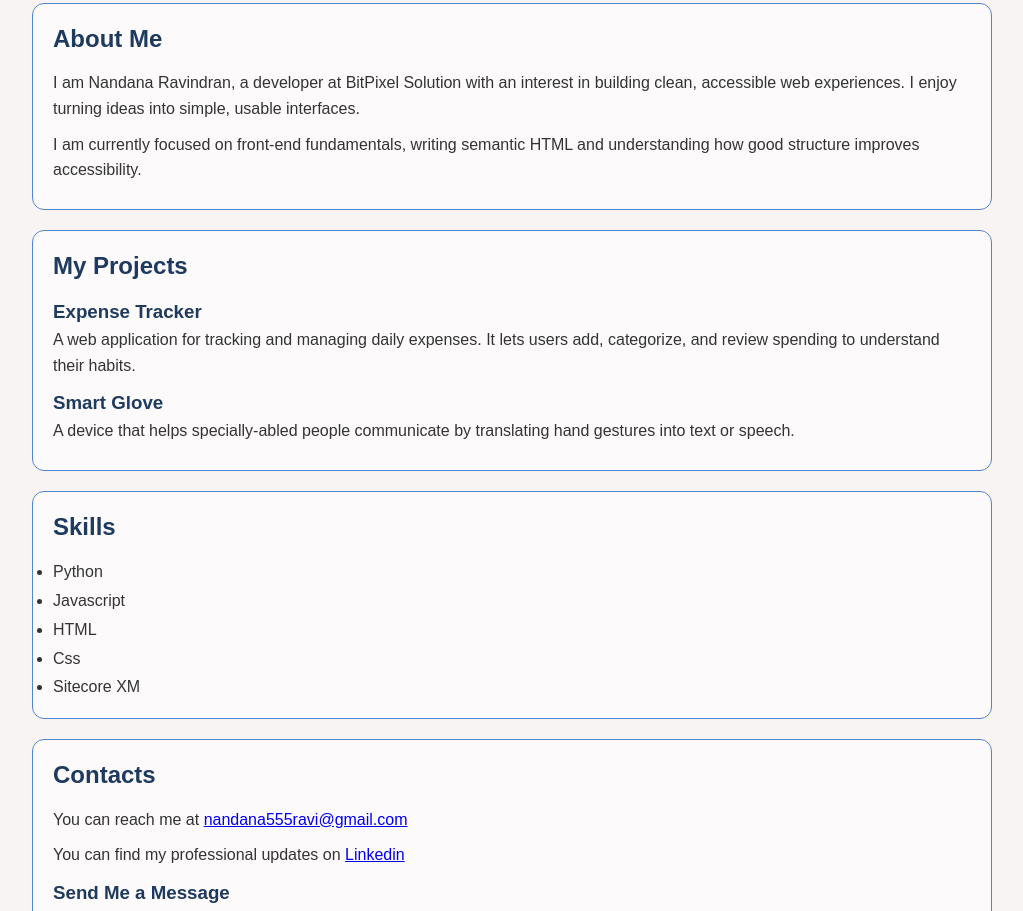
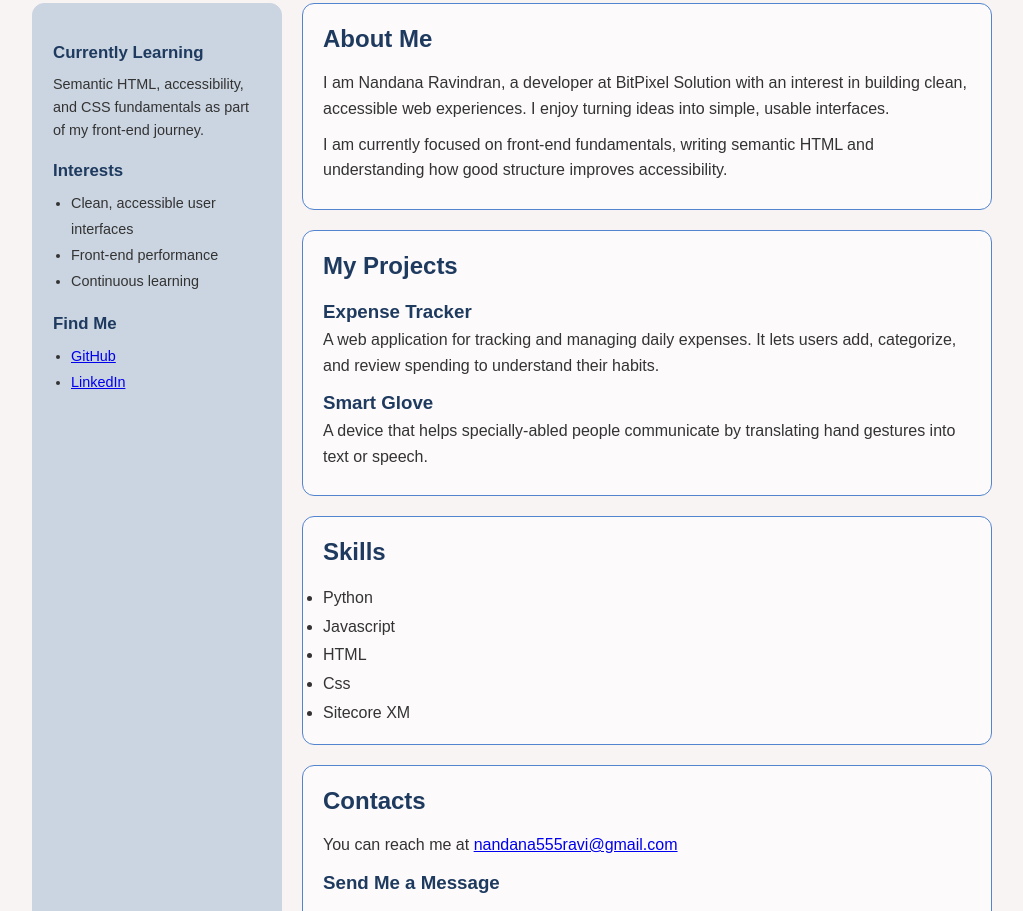
Before and after one commit to Nandana-KR/Bitpixel-learning, a plain HTML site: page profile.html in a window 1280 px wide. Shown: the part 293-1204 px from the top of the page, without its empty margins (128-1151 px from the left). Drawn offline with Linux system fonts and the light colour scheme.

Commit message:
Add responsive two-column Flexbox layout

```diff
--- a/profile.html
+++ b/profile.html
@@ -13,7 +13,8 @@
 
 <body>
   <header>
-    <div class="container header-inner">
+    <div class="container profile-card">
+
       <img src="images/nandana.jpg" alt="Profile Pic of Nandana">
       <div>
         <h1>Nandana Ravindran</h1>
@@ -34,7 +35,28 @@
   </nav>
 
   <main class="container">
+    <div class="layout">
+      <aside class="sidebar">
 
+
+        <h3>Currently Learning</h3>
+        <p>Semantic HTML, accessibility, and CSS fundamentals as part of my front-end journey.</p>
+
+        <h3>Interests</h3>
+        <ul>
+          <li>Clean, accessible user interfaces</li>
+          <li>Front-end performance</li>
+          <li>Continuous learning</li>
+        </ul>
+
+        <h3>Find Me</h3>
+        <ul>
+          <li><a href="https://github.com/Nandana-KR">GitHub</a></li>
+          <li><a href="https://www.linkedin.com">LinkedIn</a></li>
+        </ul>
+      </aside>
+
+      <div class="content">
         <section class="card" id="about">
           <h2>About Me</h2>
           <p>
@@ -87,10 +109,6 @@
             You can reach me at
             <a href="mailto:nandana555ravi@gmail.com">nandana555ravi@gmail.com</a>
           </p>
-      <p>
-        You can find my professional updates on
-        <a href="https://www.linkedin.com">Linkedin</a>
-      </p>
           <h3>Send Me a Message</h3>
           <form>
             <div>
@@ -117,16 +135,11 @@
 
           </form>
 
-
         </section>
 
-    <aside>
-      <!--<h2>Currently Learning</h2>-->
-      <p>Currently Learning:Semantic HTML, accessibility, and CSS fundamentals as part of my front-end journey.</p>
-    </aside>
+      </div>
 
-
-
+    </div>
   </main>
   <footer>
     <div class="container">
--- a/styles/basic.css
+++ b/styles/basic.css
@@ -85,14 +85,6 @@ ul {
   line-height: 1.8;
 }
 
-aside {
-  background-color: rgba(90, 88, 88, 0.6);
-  font-style: italic;
-  font-size: 0.9rem;
-  text-align: center;
-  border-radius: 12px;
-}
-
 footer {
   background-color: #1e3a5f;
   color: #ffffff;
@@ -151,3 +143,26 @@ input:valid,
 textarea:valid {
   border: 2px solid #16a34a;
 }
+
+.sidebar {
+  background-color: #cbd5e1;
+  border: 1px solid #cbd5e1;
+  border-radius: 12px;
+  padding: 20px;
+  font-size: 0.9rem;
+  line-height: 1.6;
+}
+
+.sidebar h3 {
+  margin-top: 16px;
+  margin-bottom: 6px;
+}
+
+.sidebar p {
+  margin-bottom: 10px;
+}
+
+.sidebar ul {
+  margin-bottom: 10px;
+  padding-left: 18px;
+}
--- a/styles/main.css
+++ b/styles/main.css
@@ -10,10 +10,13 @@
   padding: 0 20px;
 }
 
-.header-inner {
+.profile-card {
   display: flex;
   align-items: center;
 }
+
+
+
 
 main.container {
   padding-left: 0;
@@ -28,12 +31,15 @@ main.container {
   border: 1px solid #5384ce;
 }
 
+.card:last-child {
+  margin-bottom: 0;
+}
+
 
 nav.container {
   margin-top: 20px;
   margin-bottom: 20px;
   border: 1px solid #cbd5e1;
-
   line-height: 2.5;
   border-radius: 12px;
   display: flex;
@@ -41,4 +47,30 @@ nav.container {
   padding: 8px;
   background-color: #dcdedf;
   justify-content: center;
+
 }
+
+.layout {
+  display: flex;
+  gap: 20px;
+
+}
+
+.content {
+  flex: 1;
+}
+
+.sidebar {
+  flex: 0 0 250px;
+  order: -1;
+}
+
+@media (max-width: 768px) {
+  .layout {
+    flex-direction: column;
+  }
+
+  .sidebar {
+    flex: 1;
+  }
+}
```
Lines whose indentation alone changed are shown as unchanged.
